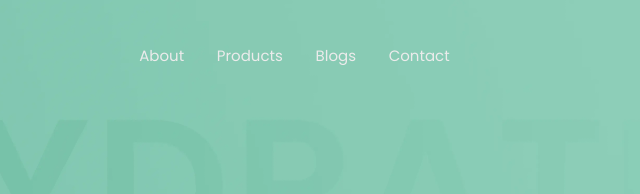
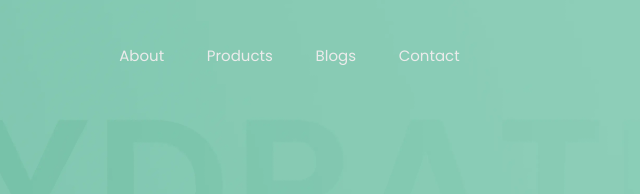
Before and after one commit to ThePixelCodeur/Nutridry, a plain HTML site: page index.html in a window 1280 px wide. Shown: the top 194 px of the page, 297-937 px from the left. Drawn offline with nearby package versions, Linux system fonts and the light colour scheme.

Commit message:
small changes

```diff
--- a/style.css
+++ b/style.css
@@ -107,7 +107,7 @@ nav ul{
 }
 nav ul li{
     display: inline-block;
-    margin-right: 3rem;
+    margin-right: 4rem;
 }
 a{
     text-decoration: none;
```
